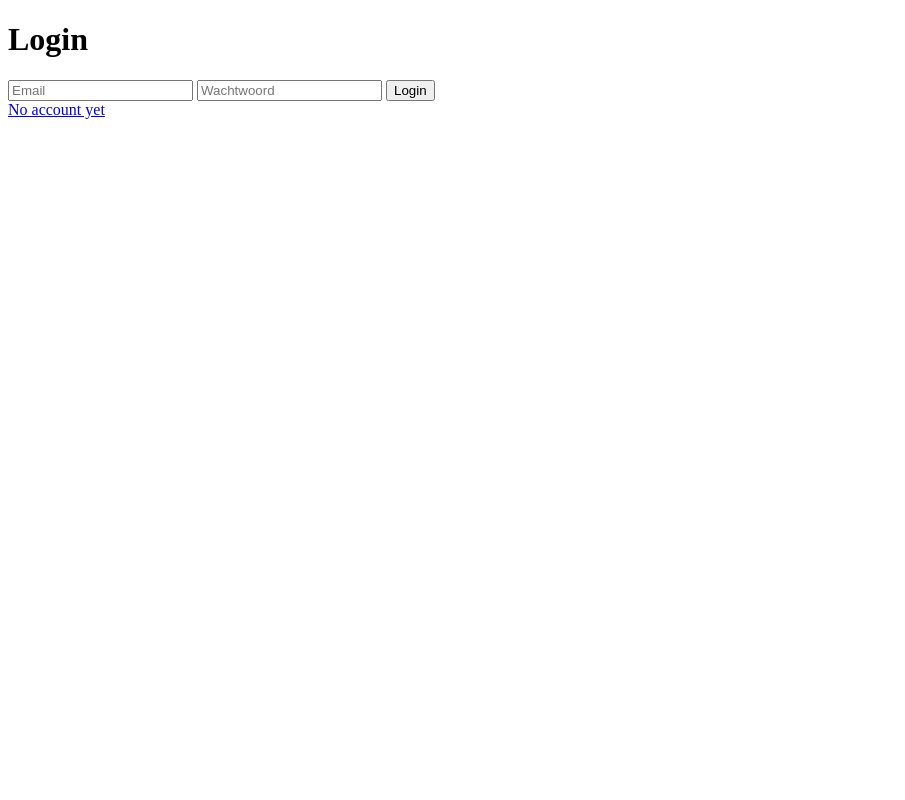
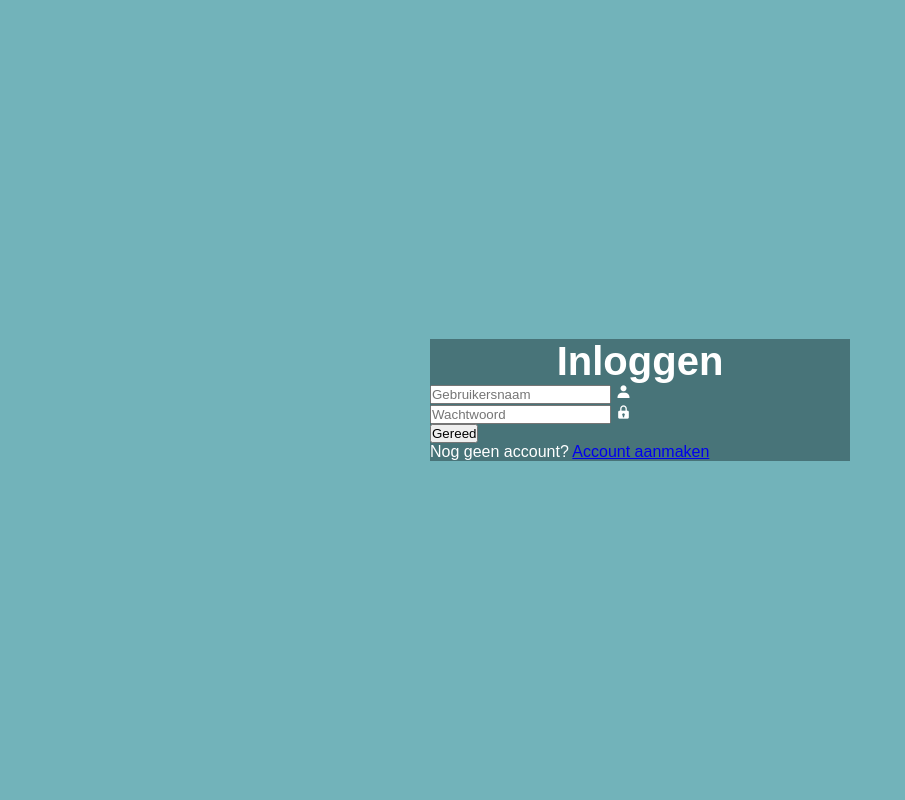
Before and after one commit to KajTV/Webtech, a Flask app: page /Login in a window 1280 px wide. Shown: the whole page, without its empty margins (0-905 px from the left). Run offline with Flask 3, Linux system fonts and the light colour scheme.

Commit message:
opmaak login

```diff
--- /dev/null
+++ b/Project/Static/Lijst.css
@@ -0,0 +1,6 @@
+body {
+    color: rgb(0, 0, 0);
+    background-color: rgb(114, 179, 186);
+
+
+}
--- /dev/null
+++ b/Project/Static/Login.css
@@ -0,0 +1,27 @@
+* {
+    margin: 0;
+    padding: 0;
+    box-sizing: border-box;
+    font-family: Arial, Helvetica, sans-serif;
+}
+
+body {
+    display: flex;
+    justify-content: center;
+    align-items: center;
+    min-height: 100vh;
+    background: rgb(114, 179, 186);
+}
+
+.inloggen {
+    width: 420px;
+    background-color: rgb(72, 116, 121);
+    color: #ffffff
+}
+
+.inloggen h1 {
+    font-size: 40px;
+    text-align: center;
+}
+
+.inloggen .input
--- a/Project/Templates/Lijst.html
+++ b/Project/Templates/Lijst.html
@@ -3,6 +3,7 @@
 <head>
     <meta charset="UTF-8">
     <meta name="viewport" content="width=device-width, initial-scale=1.0">
+    <link rel="stylesheet" href="{{ url_for('static', filename='Lijst.css') }}">
     <title>Lijst</title>
 </head>
 <body>
@@ -13,7 +14,7 @@
         <ul>
             {% for Film in Films %}
             <li>
-                <h3>{{Film.Titel}}</h3>
+                <h3>{{Film.ID}}. {{Film.Titel}}</h3>
                 <p>Jaar: {{Film.Jaar}}</p>
                 <p>Iets Leuks: {{Film.Leuk}}</p>
             </li>
--- a/Project/Templates/Login.html
+++ b/Project/Templates/Login.html
@@ -3,16 +3,30 @@
 <head>
     <meta charset="UTF-8">
     <meta name="viewport" content="width=device-width, initial-scale=1.0">
+    <link rel="stylesheet" href="{{ url_for('static', filename='Login.css') }}">
+    <link href='https://unpkg.com/boxicons@2.1.4/css/boxicons.min.css' rel='stylesheet'>
     <title>Login</title>
 </head>
 <body>
-    <h1>Login</h1>
-    <form method="POST" action="">
-        {{ form.hidden_tag() }}
-        {{ form.Email }}
-        {{ form.Wachtwoord }}
-        {{ form.submit }}
+    <div class="inloggen">
+        <form method="POST" action="">
+            {{ form.hidden_tag() }}
+            <h1>Inloggen</h1>
+            <div class="input-box">
+                <input type="text" placeholder="Gebruikersnaam" name="Email" required>
+                <i class='bx bxs-user'></i>
+            </div>
+            <div class="input-box">
+                <input type="password" placeholder="Wachtwoord" name="Wachtwoord" required>
+                <i class='bx bxs-lock' ></i>
+            </div>
+
+            <button type="submit" class="btn">Gereed</button>
+        </form>
+        <p>Nog geen account? <a href="{{url_for('Register')}}">Account aanmaken</a><br></p>
+    </div>
+
+
     </form>
-    <a href="{{url_for('Register')}}">No account yet</a><br>
 </body>
 </html>
```
Also changed, not shown: Project/database.sqlite.
